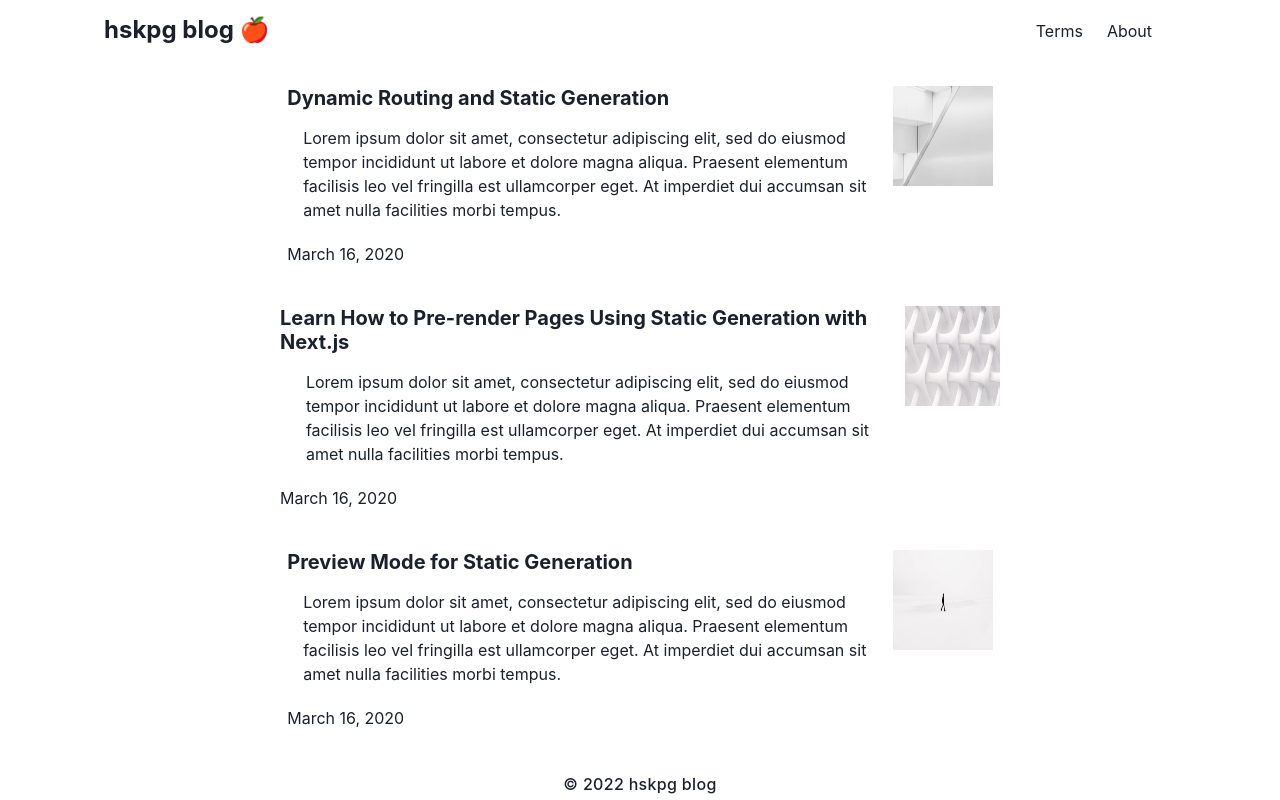
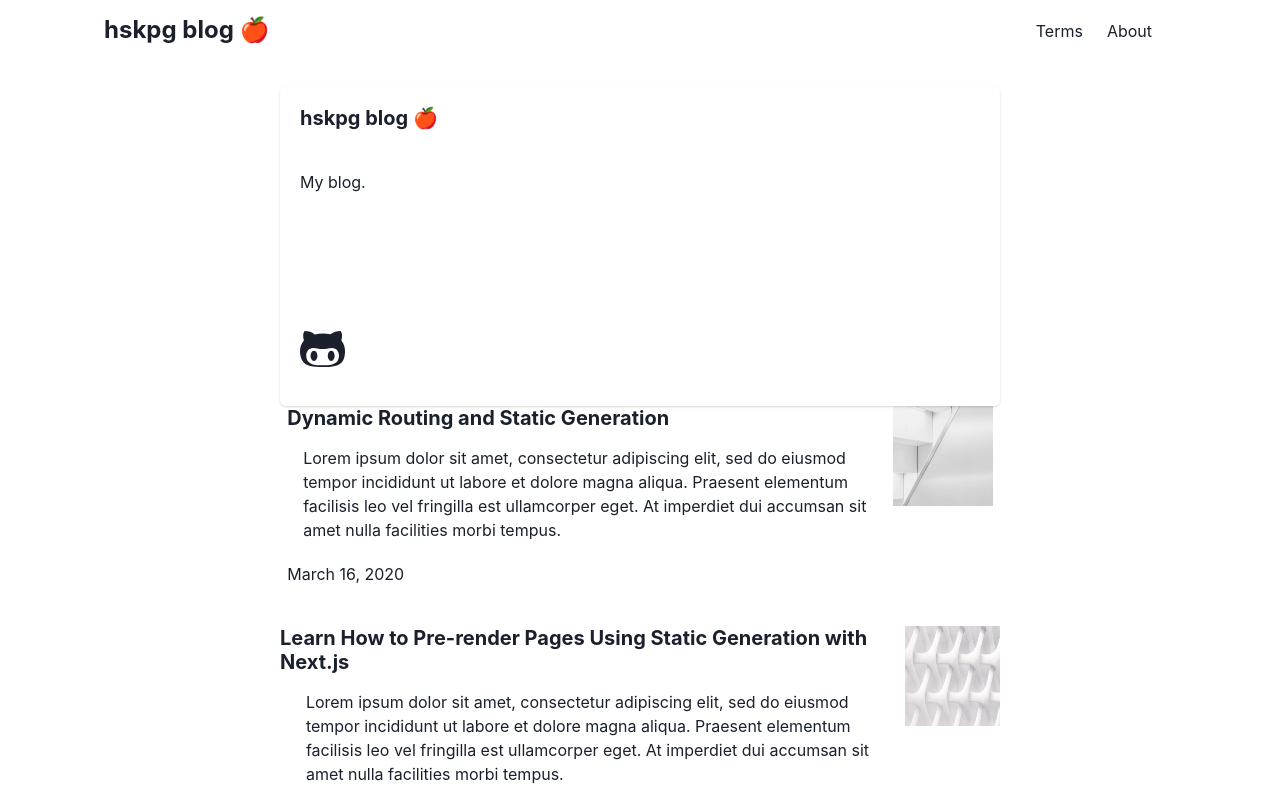
Before and after one commit to ShuntaH/next-ts-blog-template, a Next.js app: page / in a window 1280 px wide. Shown: the top 800 px of the page. Built offline with nearby package versions, Linux system fonts and the light colour scheme.

Commit message:
ADD: make hero card componentn

```diff
--- a/package.json
+++ b/package.json
@@ -12,6 +12,7 @@
     "@emotion/react": "^11.10.4",
     "@emotion/styled": "^11.10.4",
     "@fortawesome/fontawesome-svg-core": "^6.2.1",
+    "@fortawesome/free-brands-svg-icons": "^6.2.1",
     "@fortawesome/free-regular-svg-icons": "^6.2.1",
     "@fortawesome/free-solid-svg-icons": "^6.2.1",
     "@fortawesome/react-fontawesome": "^0.2.0",
--- /dev/null
+++ b/src/components/cards/base-card.tsx
@@ -0,0 +1,27 @@
+import { Card } from '@chakra-ui/react'
+import { STYLES } from "../../lib/constants";
+import React from "react";
+
+
+type Props = {
+  children: React.ReactNode
+}
+
+const BaseCard = ({ children }: Props) => {
+  return (
+    <Card
+      as={"article"}
+      position={"relative"}
+      display={"flex"}
+      flexDirection={"column"}
+      justifyContent={"center"}
+      minHeight={'320px'}
+      margin={`var(${STYLES.gap})0 calc(var(${STYLES.gap}) * 2)`}
+      overflow={"hidden"}
+    >
+      {children}
+    </Card>
+  );
+}
+
+export default BaseCard
--- /dev/null
+++ b/src/components/cards/hero-card.tsx
@@ -0,0 +1,60 @@
+import { Box, CardBody, CardFooter, CardHeader, Heading, Link, Text } from '@chakra-ui/react'
+import { BLOG_NAME } from "../../lib/constants";
+import NextLink from "next/link";
+import React from "react";
+import { FontAwesomeIcon } from "@fortawesome/react-fontawesome";
+import { IconProp } from "@fortawesome/fontawesome-svg-core";
+import { faGithubAlt } from "@fortawesome/free-brands-svg-icons";
+import BaseCard from "./base-card";
+
+
+type SocialIcon = {
+  href: string,
+  title: string,
+  icon: IconProp
+}
+
+const HeroCard = () => {
+  const socialIcons: SocialIcon[] = [
+    {
+      href: 'https://github.com/ShuntaH',
+      title: 'GitHub',
+      icon: faGithubAlt
+    }
+  ]
+
+  return (
+    <BaseCard>
+      <CardHeader>
+        <Heading as={"h1"} size='md'>{BLOG_NAME} 🍎</Heading>
+      </CardHeader>
+
+      <CardBody>
+        <Text>My blog.</Text>
+      </CardBody>
+
+      <CardFooter>
+        <Box>
+          {socialIcons.map((socialIcon, index) => {
+            return (
+              <Link
+                href={socialIcon.href}
+                as={NextLink}
+                key={index}
+                target={"_blank"}
+                rel={"noopener"}
+                title={socialIcon.title}
+              >
+                <Box fontSize={'5xl'}>
+                  <FontAwesomeIcon icon={socialIcon.icon}/>
+                </Box>
+              </Link>
+            )
+          })}
+        </Box>
+      </CardFooter>
+    </BaseCard>
+  );
+}
+
+export default HeroCard
--- a/src/pages/index.tsx
+++ b/src/pages/index.tsx
@@ -2,6 +2,7 @@ import { ArticleHeadingList } from '../components/article-heading-list'
 import Post from '../interfaces/post'
 import { Text } from "@chakra-ui/react";
 import { getAllPosts } from "../lib/api";
+import HeroCard from "../components/cards/hero-card";
 
 
 type Props = {
@@ -37,6 +38,7 @@ export default function Index({ allPosts }: Props) {
     // </Head>
 
     <>
+      <HeroCard/>
       {
         allPosts.length > 0 ?
           <ArticleHeadingList posts={allPosts}/>
```
Also changed, not shown: src/components/home-info-card.tsx (deleted, +0 -40 lines), src/components/cards/post-card.tsx (added), 1 other file (tests, documents, lock files or other folders).
